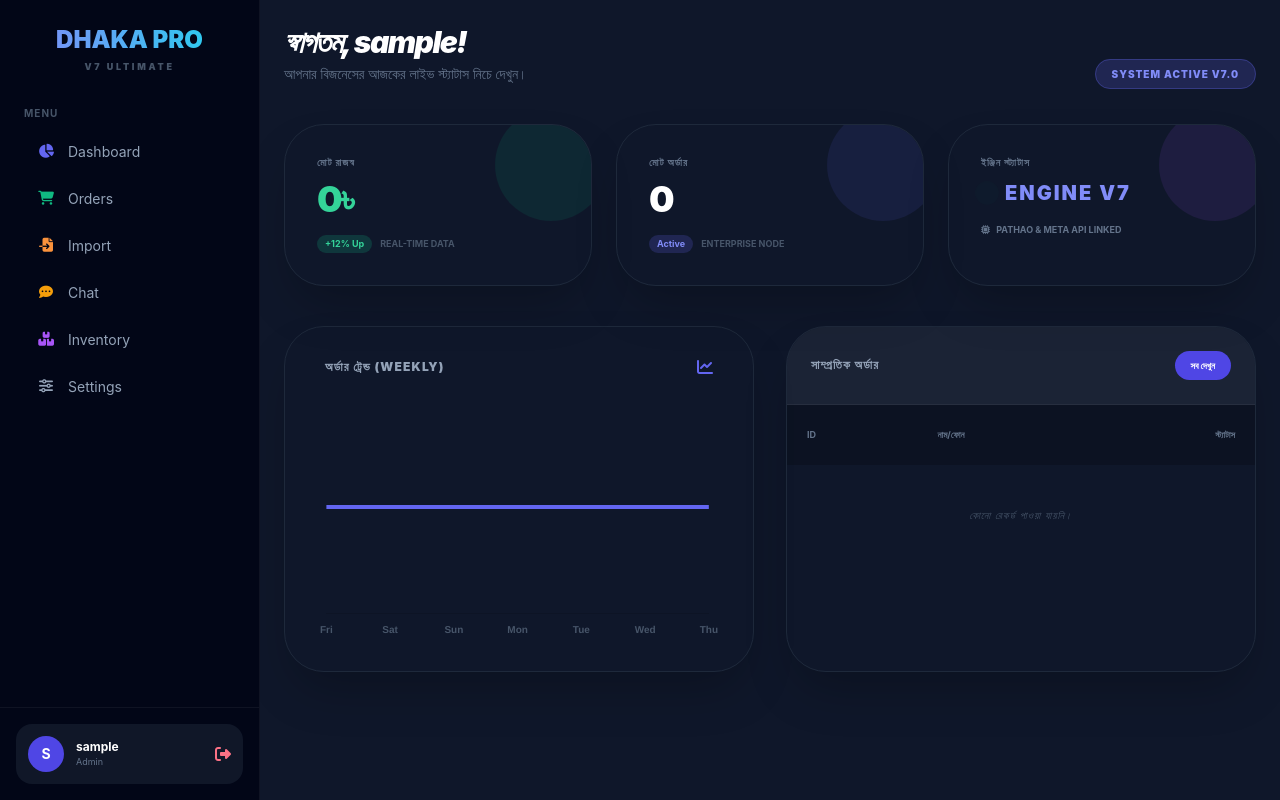
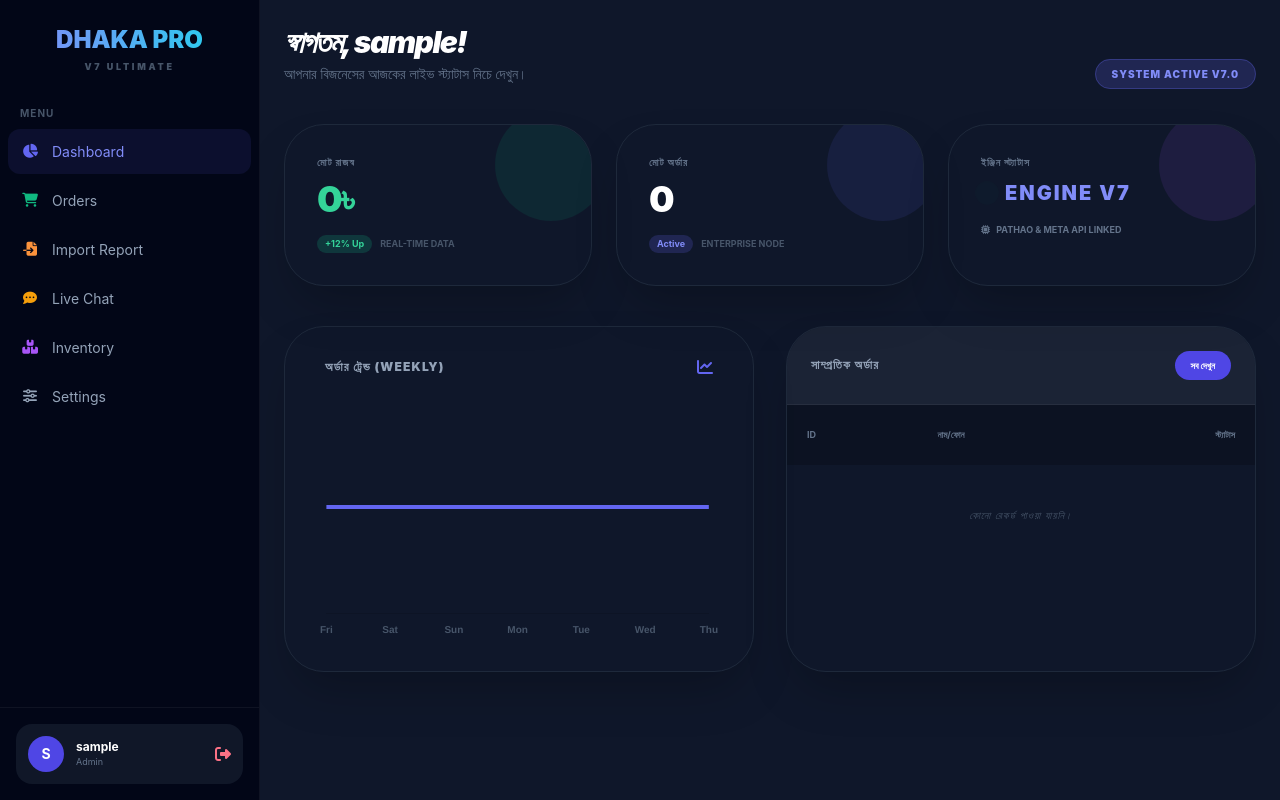
Before and after one commit to printthp/Dhaka-exclusive-sms-bot-wp-msg, a Flask app: page /admin in a window 1280 px wide. Run offline with Flask 2, Linux system fonts and the light colour scheme; the visitor is signed in with stand-in values (Sample User, id 1); data comes from the database, SQL or seed files in the repository; data that the repository does not hold is empty; some libraries are stand-ins or nearby versions.

Commit message:
Update base.html

```diff
--- a/templates/base.html
+++ b/templates/base.html
@@ -2,97 +2,70 @@
 <html lang="bn">
 <head>
     <meta charset="UTF-8">
-    <meta name="viewport" content="width=device-width, initial-scale=1.0, maximum-scale=1.0, user-scalable=no, viewport-fit=cover">
+    <meta name="viewport" content="width=device-width, initial-scale=1.0, maximum-scale=1.0, user-scalable=no">
     <title>{% block title %}{% endblock %} - Dhaka Exclusive PRO</title>
     <script src="https://cdn.tailwindcss.com"></script>
     <link href="https://cdnjs.cloudflare.com/ajax/libs/font-awesome/6.4.0/css/all.min.css" rel="stylesheet">
     <style>
-        * { -webkit-tap-highlight-color: transparent; box-sizing: border-box; }
-        html, body {
-            margin: 0; padding: 0;
-            height: 100%; width: 100%;
-            background: #0f172a; color: #e2e8f0;
-            font-family: 'Inter', system-ui, sans-serif;
-            overflow: hidden;
+        * { margin: 0; padding: 0; box-sizing: border-box; -webkit-tap-highlight-color: transparent; }
+        html, body { height: 100%; background: #0f172a; color: #e2e8f0; font-family: 'Inter', system-ui, sans-serif; }
+
+        /* === DYNAMIC FLEX LAYOUT === */
+        .layout { display: flex; flex-direction: column; height: 100%; }
+        @media (min-width: 768px) { .layout { flex-direction: row; } }
+
+        /* Mobile header */
+        .mob-header {
+            display: flex; align-items: center; justify-content: space-between;
+            padding: 12px 16px; background: #020617;
+            border-bottom: 1px solid rgba(255,255,255,0.05);
         }
-        /* Root layout */
-        .app-root {
-            display: flex; flex-direction: column;
-            height: 100%; width: 100%;
-        }
-        @media (min-width: 768px) {
-            .app-root { flex-direction: row; }
-        }
-        /* Mobile top bar */
-        .mobile-top {
-            display: flex; align-items: center; justify-content: space-between;
-            padding: 12px 16px; background: rgba(2,6,23,0.95);
-            border-bottom: 1px solid rgba(255,255,255,0.05);
-            flex-shrink: 0;
-        }
-        @media (min-width: 768px) { .mobile-top { display: none; } }
+        @media (min-width: 768px) { .mob-header { display: none; } }
+
         /* Sidebar */
         .sidebar {
-            position: fixed; top: 0; left: 0;
-            width: 260px; height: 100%;
+            position: fixed; top: 0; left: 0; width: 260px; height: 100%;
             background: #020617; border-right: 1px solid rgba(255,255,255,0.05);
-            z-index: 50; transform: translateX(-100%);
-            transition: transform 0.25s ease;
+            z-index: 50; transform: translateX(-100%); transition: transform 0.25s;
             display: flex; flex-direction: column;
         }
         .sidebar.open { transform: translateX(0); }
-        .sidebar-overlay {
-            position: fixed; inset: 0; background: rgba(0,0,0,0.6);
-            z-index: 45; display: none;
-        }
-        .sidebar-overlay.show { display: block; }
+        .overlay { position: fixed; inset: 0; background: rgba(0,0,0,0.6); z-index: 45; display: none; }
+        .overlay.show { display: block; }
         @media (min-width: 768px) {
             .sidebar { position: relative; transform: none; flex-shrink: 0; }
-            .sidebar-overlay { display: none !important; }
+            .overlay { display: none !important; }
         }
+
+        /* Sidebar scroll area */
+        .sidebar-scroll { flex: 1; overflow-y: auto; padding: 8px; }
         .sidebar-link {
             display: flex; align-items: center; gap: 12px;
-            padding: 12px 16px; border-radius: 12px;
-            color: #94a3b8; text-decoration: none; margin: 2px 12px;
-            transition: all 0.2s; font-size: 14px;
+            padding: 12px; border-radius: 12px; margin-bottom: 4px;
+            color: #94a3b8; text-decoration: none; font-size: 14px;
+            transition: all 0.2s;
         }
-        .sidebar-link:hover, .sidebar-link.active {
-            background: rgba(99,102,241,0.1); color: #818cf8;
-        }
-        /* Main content area - THIS scrolls */
-        .main-area {
-            flex: 1;
-            display: flex; flex-direction: column;
-            overflow: hidden;
-            position: relative;
-        }
-        .main-scroll {
-            flex: 1;
-            overflow-y: auto;
-            overflow-x: hidden;
-            -webkit-overflow-scrolling: touch;
-            padding: 16px;
-        }
-        @media (min-width: 768px) {
-            .main-scroll { padding: 24px; }
-        }
-        /* Scrollbar */
+        .sidebar-link:hover, .sidebar-link.active { background: rgba(99,102,241,0.1); color: #818cf8; }
+
+        /* Main content - fills remaining space and scrolls */
+        .main { flex: 1; display: flex; flex-direction: column; min-width: 0; overflow: hidden; }
+        .content-scroll { flex: 1; overflow-y: auto; overflow-x: hidden; -webkit-overflow-scrolling: touch; padding: 16px; }
+        @media (min-width: 768px) { .content-scroll { padding: 24px; } }
+
         ::-webkit-scrollbar { width: 5px; }
         ::-webkit-scrollbar-thumb { background: #334155; border-radius: 10px; }
     </style>
 </head>
 <body>
-    <div class="app-root">
+    <div class="layout">
         <!-- Mobile Header -->
-        <div class="mobile-top">
-            <h1 class="text-lg font-black text-indigo-400 uppercase tracking-tight">Dhaka Pro</h1>
-            <button onclick="toggleSidebar()" class="text-indigo-400 bg-slate-800 w-9 h-9 rounded-lg flex items-center justify-center">
-                <i class="fa-solid fa-bars"></i>
-            </button>
+        <div class="mob-header">
+            <h1 class="text-lg font-black text-indigo-400 uppercase">Dhaka Pro</h1>
+            <button onclick="toggleMenu()" class="text-indigo-400"><i class="fa-solid fa-bars text-xl"></i></button>
         </div>
 
         <!-- Overlay -->
-        <div class="sidebar-overlay" id="overlay" onclick="toggleSidebar()"></div>
+        <div class="overlay" id="overlay" onclick="toggleMenu()"></div>
 
         <!-- Sidebar -->
         <aside class="sidebar" id="sidebar">
@@ -100,61 +73,41 @@
                 <h1 class="text-2xl font-black text-transparent bg-clip-text bg-gradient-to-r from-indigo-400 to-cyan-400 uppercase">Dhaka Pro</h1>
                 <p class="text-[9px] text-slate-600 font-black tracking-[0.3em] mt-1">V7 ULTIMATE</p>
             </div>
-            <nav class="flex-1 overflow-y-auto px-2 py-2">
-                <p class="text-[10px] text-slate-600 font-bold uppercase tracking-widest px-4 mb-2">Menu</p>
-                <a href="/admin?tab=dashboard" class="sidebar-link {% if request.args.get('tab') == 'dashboard' %}active{% endif %}">
-                    <i class="fa-solid fa-chart-pie w-5 text-center text-indigo-500"></i> Dashboard
-                </a>
-                <a href="/admin?tab=orders" class="sidebar-link {% if request.args.get('tab') == 'orders' %}active{% endif %}">
-                    <i class="fa-solid fa-shopping-cart w-5 text-center text-emerald-500"></i> Orders
-                </a>
-                <a href="/admin?tab=pathao_import" class="sidebar-link {% if request.args.get('tab') == 'pathao_import' %}active{% endif %}">
-                    <i class="fa-solid fa-file-import w-5 text-center text-orange-400"></i> Import
-                </a>
-                <a href="/admin?tab=chat" class="sidebar-link {% if request.args.get('tab') == 'chat' %}active{% endif %}">
-                    <i class="fa-solid fa-comment-dots w-5 text-center text-amber-500"></i> Chat
-                    {% if unread_chat_count > 0 %}<span class="ml-auto bg-indigo-600 text-white text-[10px] px-2 py-0.5 rounded-full">{{ unread_chat_count }}</span>{% endif %}
-                </a>
-                <a href="/admin?tab=inventory" class="sidebar-link {% if request.args.get('tab') == 'inventory' %}active{% endif %}">
-                    <i class="fa-solid fa-boxes-stacked w-5 text-center text-purple-500"></i> Inventory
-                </a>
-                <a href="/admin?tab=settings" class="sidebar-link {% if request.args.get('tab') == 'settings' %}active{% endif %}">
-                    <i class="fa-solid fa-sliders w-5 text-center text-slate-400"></i> Settings
-                </a>
-            </nav>
-            <div class="p-4 border-t border-white/5 shrink-0">
+            <div class="sidebar-scroll">
+                <p class="text-[10px] text-slate-600 font-bold uppercase tracking-widest px-3 mb-2">Menu</p>
+                {% set current_tab = request.args.get('tab', 'dashboard') %}
+                <a href="/admin?tab=dashboard" class="sidebar-link {% if current_tab == 'dashboard' %}active{% endif %}"><i class="fa-solid fa-chart-pie w-5 text-center text-indigo-500"></i> Dashboard</a>
+                <a href="/admin?tab=orders" class="sidebar-link {% if current_tab == 'orders' %}active{% endif %}"><i class="fa-solid fa-shopping-cart w-5 text-center text-emerald-500"></i> Orders</a>
+                <a href="/admin?tab=pathao_import" class="sidebar-link {% if current_tab == 'pathao_import' %}active{% endif %}"><i class="fa-solid fa-file-import w-5 text-center text-orange-400"></i> Import Report</a>
+                <a href="/admin?tab=chat" class="sidebar-link {% if current_tab == 'chat' %}active{% endif %}"><i class="fa-solid fa-comment-dots w-5 text-center text-amber-500"></i> Live Chat {% if unread_chat_count > 0 %}<span class="ml-auto bg-indigo-600 text-white text-[10px] px-2 py-0.5 rounded-full">{{ unread_chat_count }}</span>{% endif %}</a>
+                <a href="/admin?tab=inventory" class="sidebar-link {% if current_tab == 'inventory' %}active{% endif %}"><i class="fa-solid fa-boxes-stacked w-5 text-center text-purple-500"></i> Inventory</a>
+                <a href="/admin?tab=settings" class="sidebar-link {% if current_tab == 'settings' %}active{% endif %}"><i class="fa-solid fa-sliders w-5 text-center text-slate-400"></i> Settings</a>
+            </div>
+            <div class="p-4 border-t border-white/5">
                 <div class="flex items-center gap-3 p-3 rounded-2xl bg-slate-800/50">
-                    <div class="w-9 h-9 rounded-full bg-indigo-600 flex items-center justify-center text-white font-bold text-sm">
-                        {{ session.get('username', 'A')[0].upper() }}
-                    </div>
+                    <div class="w-9 h-9 rounded-full bg-indigo-600 flex items-center justify-center text-white font-bold text-sm">{{ session.get('username', 'A')[0].upper() }}</div>
                     <div class="flex-1 min-w-0">
                         <p class="text-xs font-bold text-white truncate">{{ session.get('username') }}</p>
                         <p class="text-[9px] text-slate-500">Admin</p>
                     </div>
-                    <a href="/admin/logout" class="text-rose-400 hover:text-rose-300"><i class="fa-solid fa-right-from-bracket"></i></a>
+                    <a href="/admin/logout" class="text-rose-400"><i class="fa-solid fa-right-from-bracket"></i></a>
                 </div>
             </div>
         </aside>
 
-        <!-- Main Area -->
-        <div class="main-area">
-            <div class="main-scroll">
+        <!-- Main -->
+        <div class="main">
+            <div class="content-scroll">
                 {% block content %}{% endblock %}
             </div>
         </div>
     </div>
 
     <script>
-        function toggleSidebar() {
+        function toggleMenu() {
             document.getElementById('sidebar').classList.toggle('open');
             document.getElementById('overlay').classList.toggle('show');
         }
-        // Auto-close sidebar on link click (mobile)
-        document.querySelectorAll('.sidebar-link').forEach(l => {
-            l.addEventListener('click', () => {
-                if (window.innerWidth < 768) toggleSidebar();
-            });
-        });
     </script>
 </body>
 </html>
```
